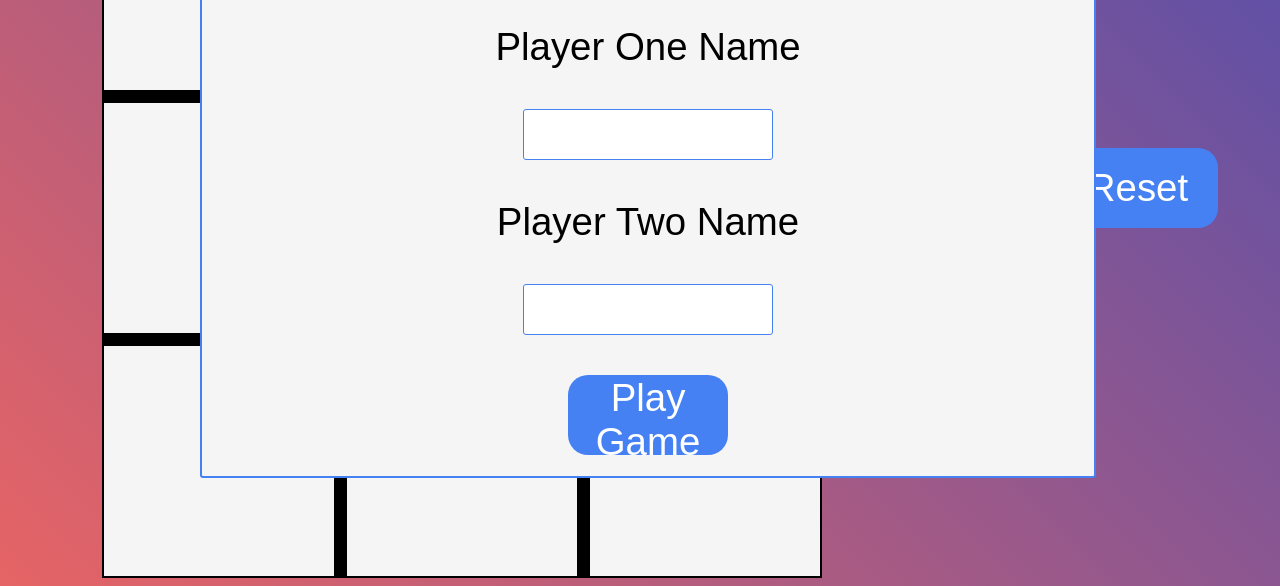
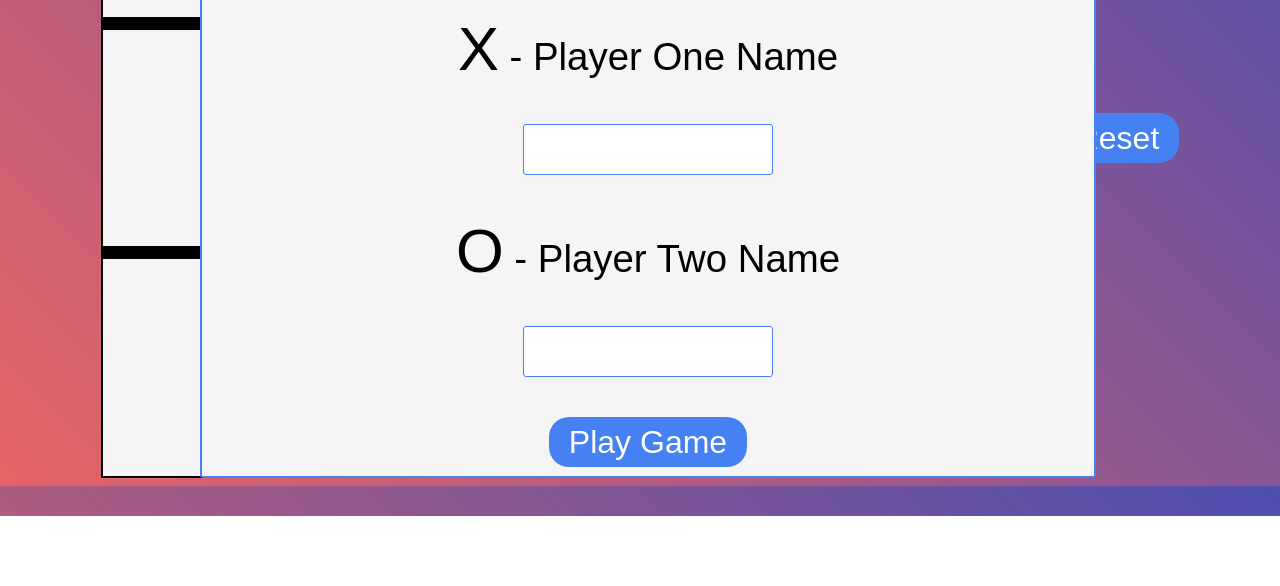
Before and after one commit to robotsWhoFeelLove/tic-tac-toe, a plain HTML site: page index.html in a window 1280 px wide. Shown: the part 284-870 px from the top of the page. After the commit the page ends 800 px from the top, so only its background shows below. Drawn offline with Linux system fonts and the light colour scheme; a web font is replaced by a local one.

Commit message:
Add more styles

```diff
--- a/index.html
+++ b/index.html
@@ -16,9 +16,9 @@
     </div>
     <div class="display" >
         <div>New Game</div>
-        <label for="">Player One Name</label>
+        <label class="launch-label" for="">X - Player One Name</label>
         <input id="player-one" type="text">
-        <label for="">Player Two Name</label>
+        <label class="launch-label" for="">O - Player Two Name</label>
         <input id="player-two" type="text">
         <button id="play">Play Game</button>
     </div>
--- a/styles.css
+++ b/styles.css
@@ -22,6 +22,7 @@ body{
     gap: 5vh;
     align-items: center;
     text-align: center;
+    flex-wrap: wrap;
 }
 input{
     width: min(50vw,250px);
@@ -33,14 +34,14 @@ input{
     display: none;
 }
 .board-container{
-    margin-left: min(5vw,5vh);
-    margin-top: min(7.5vw,7.5vh);
+    /* margin-left: auto
+    margin-top: min(7.5vw,7.5vh); */
     display: grid;
     grid-template-columns: 1fr 1fr 1fr;
     grid-template-rows: 1fr 1fr 1fr;
     border: 2px solid black;
-    width: min(90vw,90vh);
-    height: min(90vw,90vh);
+    width: min(85vw,85vh);
+    height: min(85vw,85vh);
     background-color: black;
     gap: 1vw;
 }
@@ -56,7 +57,8 @@ input{
     flex-wrap: wrap;
     justify-content: space-around;
     align-items: center;
-    gap: max(10vh,10vw);
+    gap: max(7vh,7vw);
+    flex-basis:content;
 }
 
 .x-space{
@@ -73,11 +75,15 @@ input{
 }
 button{
     background-color: #4681f4;
-    height: 10vh;
-    width: 20vh;
+    height: 50px;
+    width: 250;
     border-radius: 20px;
     color: white;
     border: 0;
+    font-size: 1rem;
+    padding-left: 20px;
+    padding-right: 20px;
+
 
 }
 .header{
@@ -95,3 +101,8 @@ button{
 /* .space:hover{
     background: yellow;
 } */
+
+.launch-label::first-letter{
+    font-size:160%;
+
+}
```
Also changed, not shown: display-engine.js (deleted, +0 -27 lines), sytles.css (added).
